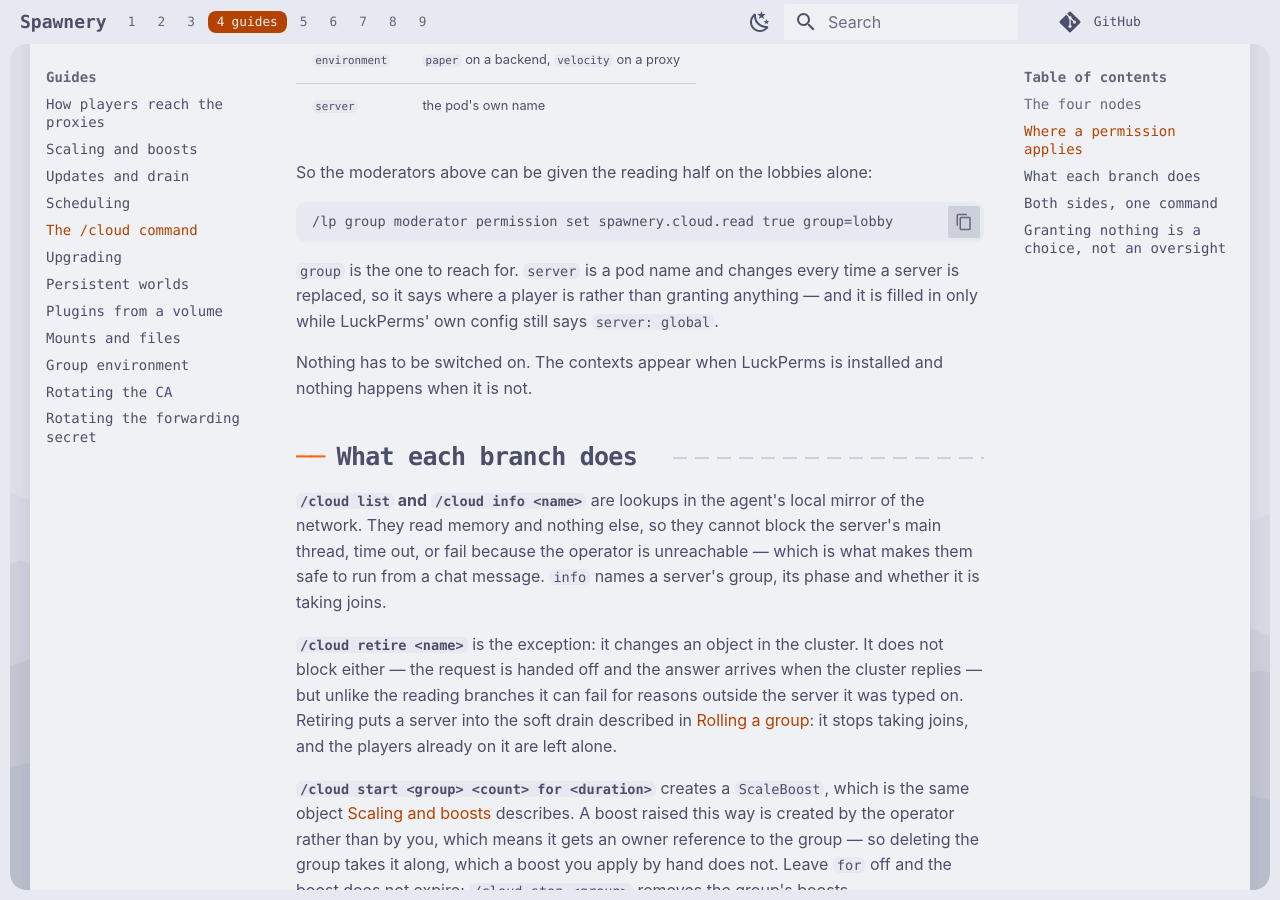
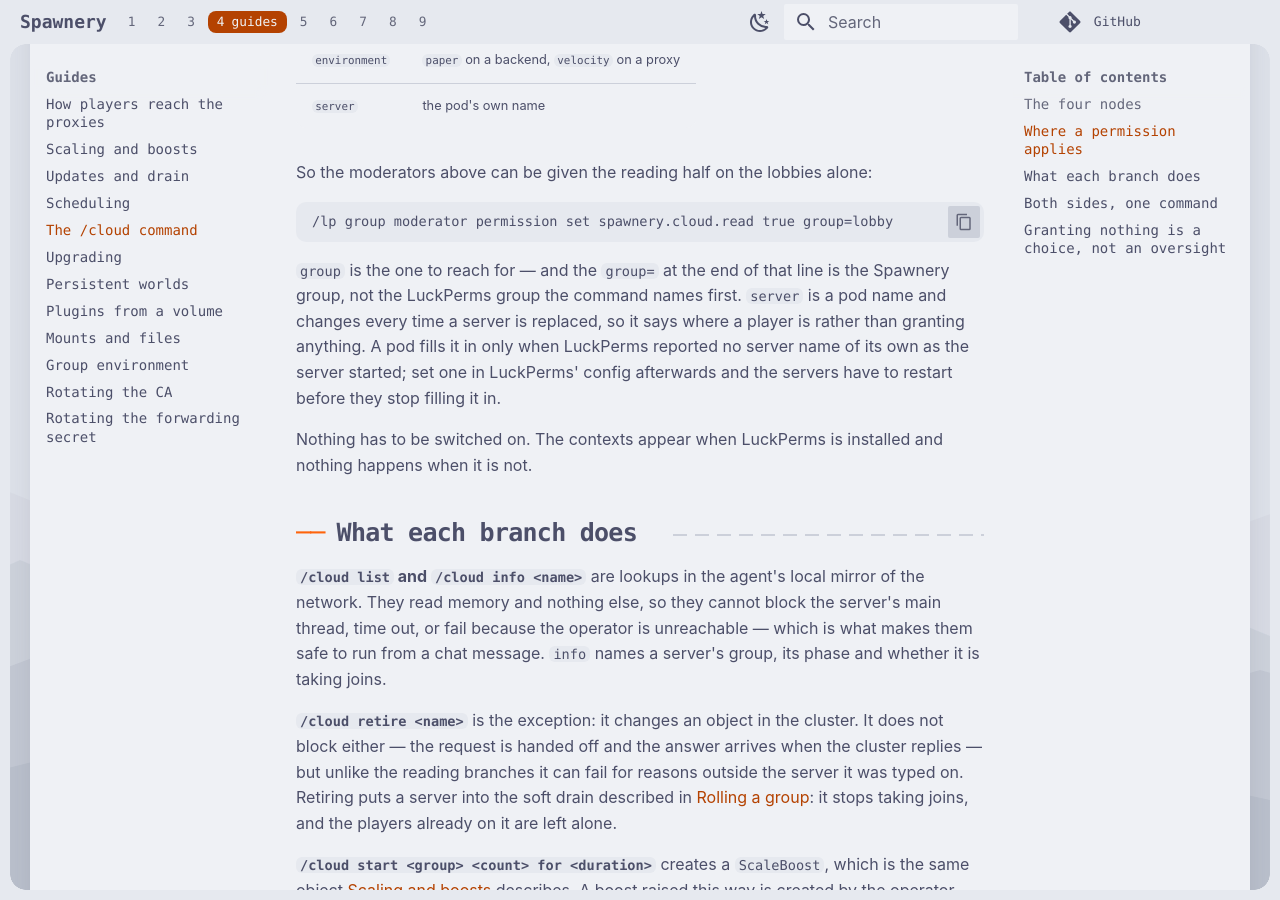
Before and after one commit to spawnery/spawnery, an MkDocs documentation site: the page built from docs/guides/cloud-command.md, in a window 1280 px wide and 900 px high, scrolled down 1510 px. Built offline with MkDocs 1.6.1 and Material for MkDocs 9.7.7, drawn with Linux system fonts in a browser that asks for light colours; some web fonts are replaced; comment, search, counter and statistics services are not loaded.

Commit message:
docs(guides): the two groups and when server fills in
The example command's group=lobby names a Spawnery ServerGroup, not
the LuckPerms permission group the same command names first, and
nothing on the page said so. The paragraph after it also overstated
when `server` is filled in: it is decided once when a pod starts and
frozen from then on, not read live from LuckPerms' own config, so a
`server:` value set afterwards and reloaded does not stop a running
pod from also filling in its own name.

Co-Authored-By: Claude Opus 5 <noreply@anthropic.com>

````diff
--- a/docs/guides/cloud-command.md
+++ b/docs/guides/cloud-command.md
@@ -66,10 +66,13 @@ So the moderators above can be given the reading half on the lobbies alone:
 /lp group moderator permission set spawnery.cloud.read true group=lobby
 ```
 
-`group` is the one to reach for. `server` is a pod name and changes every time a
-server is replaced, so it says where a player is rather than granting anything
-— and it is filled in only while LuckPerms' own config still says
-`server: global`.
+`group` is the one to reach for — and the `group=` at the end of that line is
+the Spawnery group, not the LuckPerms group the command names first. `server`
+is a pod name and changes every time a server is replaced, so it says where a
+player is rather than granting anything. A pod fills it in only when LuckPerms
+reported no server name of its own as the server started; set one in LuckPerms'
+config afterwards and the servers have to restart before they stop filling it
+in.
 
 Nothing has to be switched on. The contexts appear when LuckPerms is installed
 and nothing happens when it is not.
````
